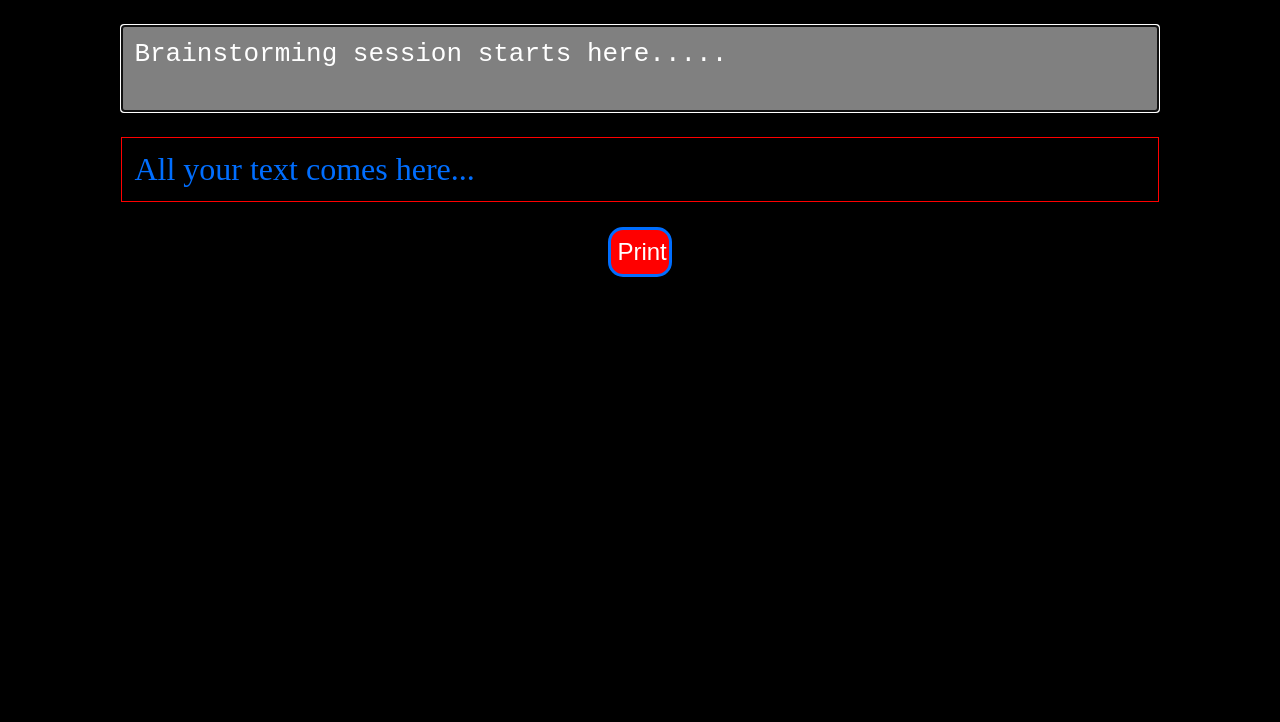
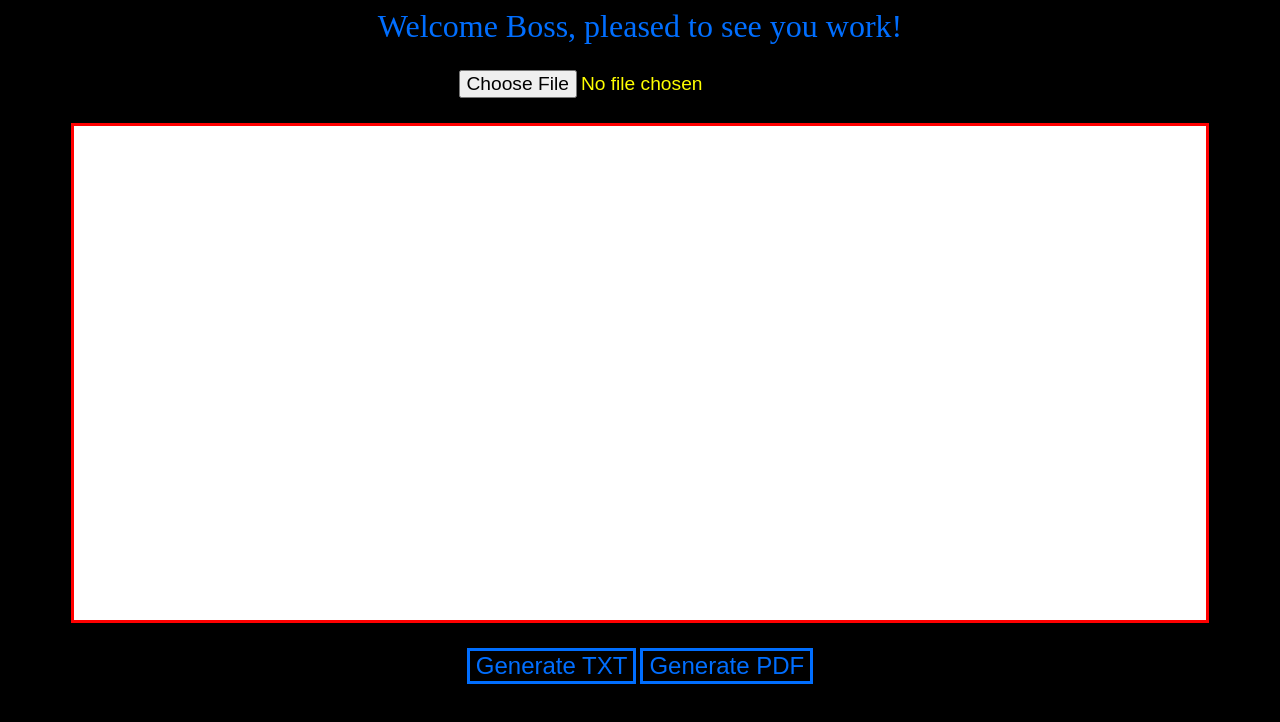
Before and after one commit to Tsm8542/brainstorming.github.io, a plain HTML site: page index.html in a window 1280 px wide. Drawn offline with Linux system fonts and the light colour scheme.

Commit message:
19.09.2022 12:26AM

```diff
--- a/index.html
+++ b/index.html
@@ -1,17 +1,23 @@
-<!DOCTYPE html>
-<html>
+<html lang="en">
 <head>
-    <title>Brainstorming</title>
+    <meta charset="UTF-8">
+    <meta http-equiv="X-UA-Compatible" content="IE=edge">
+    <meta name="viewport" content="width=device-width, initial-scale=1.0">
+    <title>File Manipulation</title>
 </head>
 <link rel="stylesheet" href="style.css">
 <script src="script.js"></script>
 <body>
-    <div class="text-input-area">
-        <textarea oninput="x()" type="text" id="text-input" placeholder="Brainstorming session starts here....." autofocus></textarea>
+    <header>
+        Welcome Boss, pleased to see you work!
+    </header>
+    <input type="file" name="" id="load" onchange="l()">
+    <textarea name="" id="tt" cols="30" rows="10"></textarea>
+    <div class="controls">
+        <div class="n">
+            <button onclick="s()">Generate TXT</button>
+            <button onclick="p()">Generate PDF</button>
+        </div>
     </div>
-    <div class="preview">
-        All your text comes here...
-    </div>
-    <button id="print-btn" onclick="p()">Print</button>
 </body>
 </html>
--- a/script.js
+++ b/script.js
@@ -1,8 +1,21 @@
-function x(){
-    var x = document.getElementById("text-input").value
-    document.querySelector(".preview").innerHTML=x
+function s(){
+    var x = document.getElementById("tt").value;
+    var file = new Blob([x],{type:"text"});
+    var a = document.createElement("a");
+    a.href = URL.createObjectURL(file);
+    a.download = "Project.txt";
+    a.click()
 }
 
+function l(){
+    var file = document.getElementById("load").files[0];
+    var reader = new FileReader();
+    reader.onloadend = function(){
+        var load = (reader.result);
+        document.getElementById("tt").value = load;
+    }
+    reader.readAsText(file);
+}
 function p(){
-    window.print()
+    window.print();
 }
--- a/style.css
+++ b/style.css
@@ -1,66 +1,53 @@
 html{
     background-color: black;
+    color: yellow;
 }
-
-.text-input-area{
+header{
+    color: rgb(0,110,255);
+    text-align: center;
+    font-size: xx-large;
+}
+#tt:focus{
+    border: 7px solid orange;
+}
+#tt{
+    resize: none;
+    width: 90%;
+    height: 500px;
+    margin-left: auto;
+    margin-right: auto;
     display: block;
+    border: 3px solid red;
+    font-size: x-large;
+}
+.controls{
+    width: 100%;
+}
+input{
+    font-size: larger;
+    display: block;
+    width: auto;
+    margin-right: auto;
+    margin-left: auto;
     margin-top: 25px;
     margin-bottom: 25px;
 }
-
-
-#text-input::placeholder{
-    font-size: xx-large;
-    color: white;
-}
-
-#text-input{
-    padding: 1%;
-    font-size: xx-large;
-    width: 80%;
-    height: auto;
-    margin-right: auto;
-    margin-left: auto;
-    display: block;
-    background-color: grey;
-    color: white;
-    word-wrap: break-word;
-    resize: none;
-    overflow: auto;
-}
-.preview{
-    height: auto;
-    width: 80%;
-    display: block;
-    margin-right: auto;
-    margin-left: auto;
-    border: 1px solid red;
-    font-size: xx-large;
-    color: rgb(0,110,255);
-    padding: 1%;
-    word-wrap: break-word;
-}
-
-#print-btn{
-    display: block;
-    margin-right: auto;
-    margin-left: auto;
-    height: 50px;
-    width: 5%;
-    border-radius: 15px;
-    font-size: x-large;
-    background-color: red;
-    color: white;
-    border: 3px solid rgb(0,110,255);
+.n{
+    width: fit-content;
+    margin: auto;
     margin-top: 25px;
 }
-
+button{
+    color: rgb(0,110,255);
+    background-color: black;
+    border: 3px solid rgb(0,110,255);
+    font-size: x-large;
+}
 @media print{
-    .text-input-area,#print-btn{
+    button,header,input{
         display: none;
     }
-    .preview{
+    #tt{
         border: none;
-        color: black;
     }
 }
```
